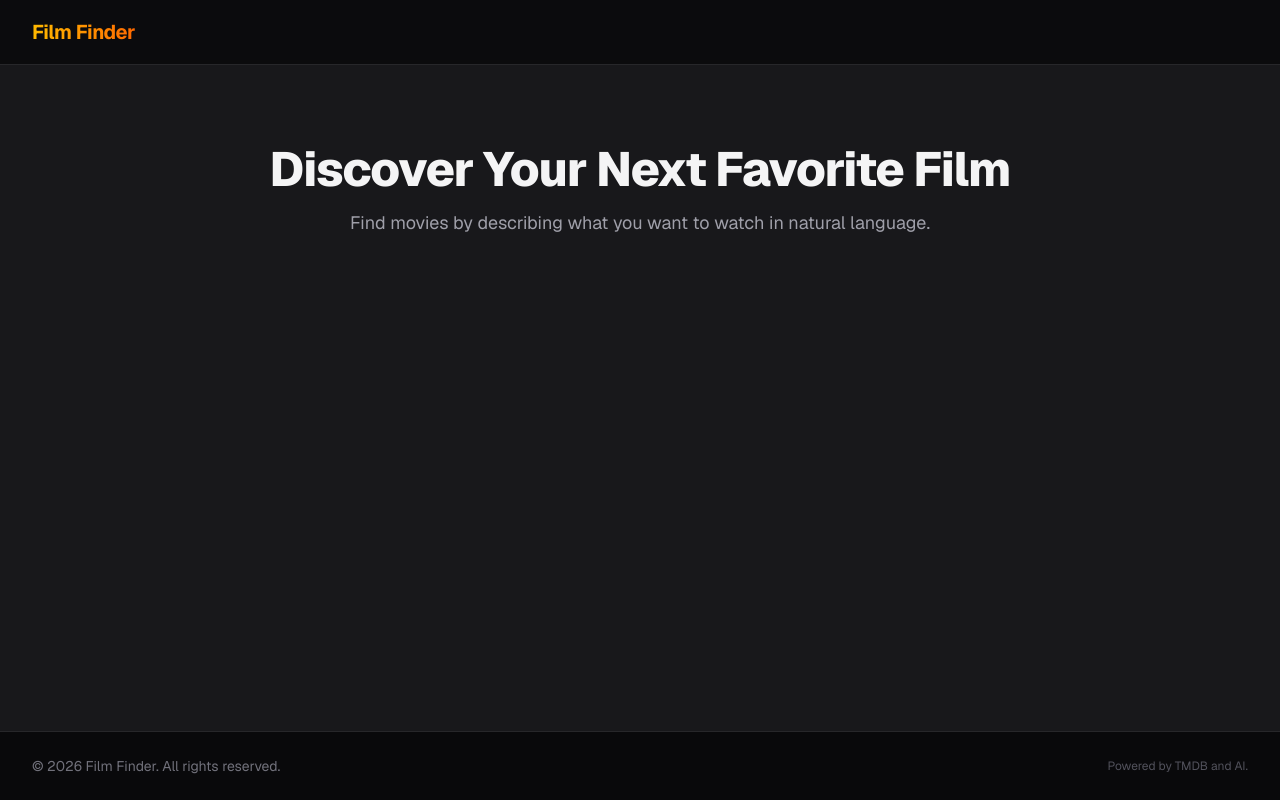
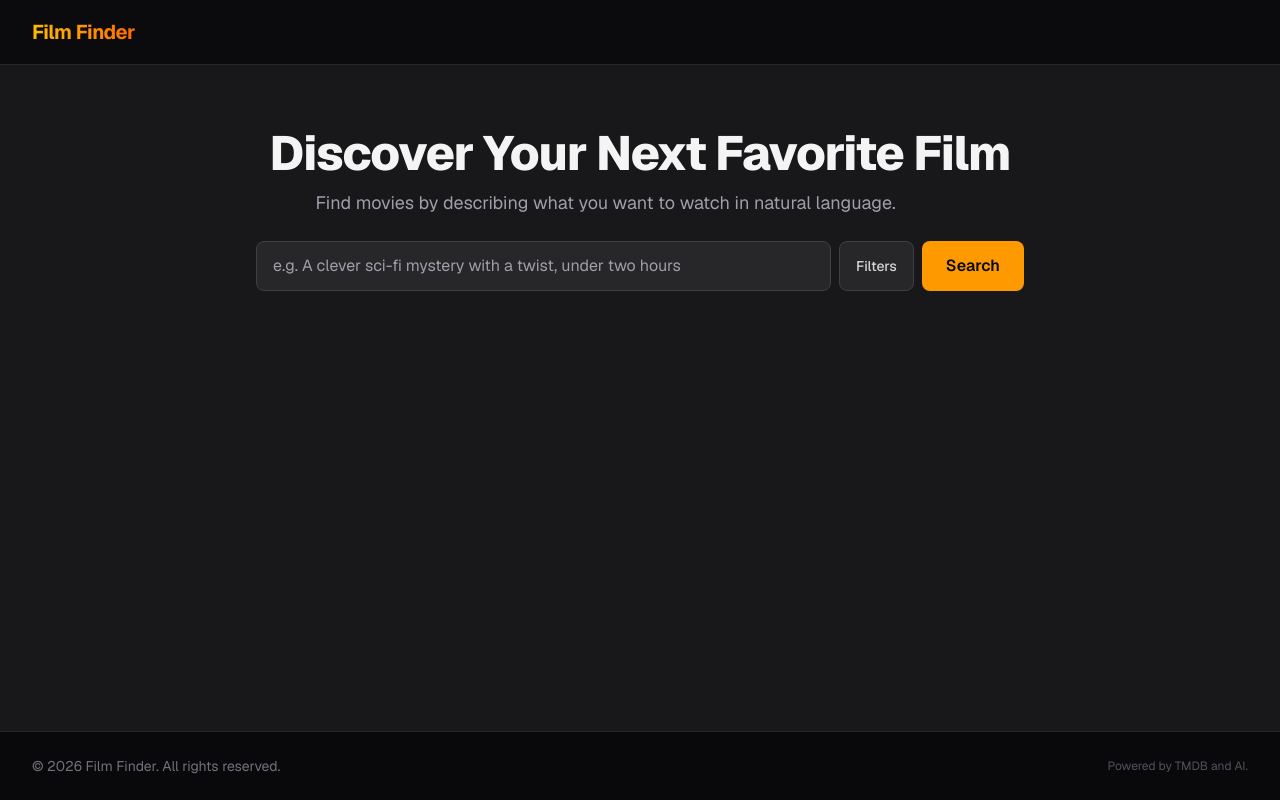
Before and after one commit to RusKZUV/film-finder, a Next.js app: page / in a window 1280 px wide. Built offline with nearby package versions, Linux system fonts and the light colour scheme.

Commit message:
Implement SearchUI with natural-language SearchBar and collapsible FilterPanel

```diff
--- a/app/page.tsx
+++ b/app/page.tsx
@@ -1,15 +1,20 @@
 import Layout from "@/components/Layout";
+import SearchBar from "@/components/SearchBar";
 
 export default function Home() {
   return (
     <Layout>
-      <div className="flex flex-col items-center justify-center py-12 text-center">
-        <h1 className="text-4xl font-extrabold tracking-tight sm:text-5xl text-zinc-100">
-          Discover Your Next Favorite Film
-        </h1>
-        <p className="mt-4 max-w-2xl text-lg text-zinc-400">
-          Find movies by describing what you want to watch in natural language.
-        </p>
+      <div className="flex flex-col items-center justify-center py-8 text-center space-y-6">
+        <div>
+          <h1 className="text-4xl font-extrabold tracking-tight sm:text-5xl text-zinc-100">
+            Discover Your Next Favorite Film
+          </h1>
+          <p className="mt-3 max-w-2xl text-lg text-zinc-400">
+            Find movies by describing what you want to watch in natural language.
+          </p>
+        </div>
+
+        <SearchBar />
       </div>
     </Layout>
   );
--- /dev/null
+++ b/components/FilterPanel.tsx
@@ -0,0 +1,134 @@
+"use client";
+
+import React from "react";
+import { SearchFilters } from "@/types/search";
+
+const COMMON_GENRES = [
+  "Action",
+  "Adventure",
+  "Animation",
+  "Comedy",
+  "Crime",
+  "Documentary",
+  "Drama",
+  "Family",
+  "Fantasy",
+  "History",
+  "Horror",
+  "Music",
+  "Mystery",
+  "Romance",
+  "Science Fiction",
+  "Thriller",
+  "War",
+  "Western",
+];
+
+interface FilterPanelProps {
+  filters: SearchFilters;
+  onChange: (filters: SearchFilters) => void;
+}
+
+export default function FilterPanel({ filters, onChange }: FilterPanelProps) {
+  const toggleGenre = (genre: string) => {
+    const nextGenres = filters.genres.includes(genre)
+      ? filters.genres.filter((g) => g !== genre)
+      : [...filters.genres, genre];
+    onChange({ ...filters, genres: nextGenres });
+  };
+
+  return (
+    <div className="bg-zinc-800/80 border border-zinc-700/80 rounded-lg p-5 space-y-4">
+      <div>
+        <label className="block text-sm font-medium text-zinc-300 mb-2">
+          Genres
+        </label>
+        <div className="flex flex-wrap gap-2">
+          {COMMON_GENRES.map((genre) => {
+            const isSelected = filters.genres.includes(genre);
+            return (
+              <button
+                key={genre}
+                type="button"
+                onClick={() => toggleGenre(genre)}
+                className={`px-3 py-1 text-xs rounded-full border transition-colors ${
+                  isSelected
+                    ? "bg-amber-500 text-zinc-950 border-amber-500 font-semibold"
+                    : "bg-zinc-900/60 text-zinc-300 border-zinc-700 hover:border-zinc-500"
+                }`}
+              >
+                {genre}
+              </button>
+            );
+          })}
+        </div>
+      </div>
+
+      <div className="grid grid-cols-1 sm:grid-cols-3 gap-4">
+        <div>
+          <label htmlFor="year-from" className="block text-sm font-medium text-zinc-300 mb-1">
+            Year From
+          </label>
+          <input
+            id="year-from"
+            type="number"
+            min="1900"
+            max="2030"
+            placeholder="e.g. 2000"
+            value={filters.yearFrom ?? ""}
+            onChange={(e) =>
+              onChange({
+                ...filters,
+                yearFrom: e.target.value ? Number(e.target.value) : undefined,
+              })
+            }
+            className="w-full px-3 py-2 bg-zinc-900 border border-zinc-700 rounded-md text-zinc-100 placeholder-zinc-500 text-sm focus:outline-none focus:ring-1 focus:ring-amber-500"
+          />
+        </div>
+
+        <div>
+          <label htmlFor="year-to" className="block text-sm font-medium text-zinc-300 mb-1">
+            Year To
+          </label>
+          <input
+            id="year-to"
+            type="number"
+            min="1900"
+            max="2030"
+            placeholder="e.g. 2026"
+            value={filters.yearTo ?? ""}
+            onChange={(e) =>
+              onChange({
+                ...filters,
+                yearTo: e.target.value ? Number(e.target.value) : undefined,
+              })
+            }
+            className="w-full px-3 py-2 bg-zinc-900 border border-zinc-700 rounded-md text-zinc-100 placeholder-zinc-500 text-sm focus:outline-none focus:ring-1 focus:ring-amber-500"
+          />
+        </div>
+
+        <div>
+          <label htmlFor="min-rating" className="block text-sm font-medium text-zinc-300 mb-1">
+            Minimum Rating (0 - 10)
+          </label>
+          <input
+            id="min-rating"
+            type="number"
+            min="0"
+            max="10"
+            step="0.5"
+            placeholder="e.g. 7.5"
+            value={filters.minRating ?? ""}
+            onChange={(e) =>
+              onChange({
+                ...filters,
+                minRating: e.target.value ? Number(e.target.value) : undefined,
+              })
+            }
+            className="w-full px-3 py-2 bg-zinc-900 border border-zinc-700 rounded-md text-zinc-100 placeholder-zinc-500 text-sm focus:outline-none focus:ring-1 focus:ring-amber-500"
+          />
+        </div>
+      </div>
+    </div>
+  );
+}
--- /dev/null
+++ b/components/SearchBar.tsx
@@ -0,0 +1,100 @@
+"use client";
+
+import React, { useState } from "react";
+import FilterPanel from "./FilterPanel";
+import { SearchFilters, SearchRequestPayload } from "@/types/search";
+
+interface SearchBarProps {
+  onSearch?: (payload: SearchRequestPayload) => void;
+  isLoading?: boolean;
+}
+
+export default function SearchBar({ onSearch, isLoading = false }: SearchBarProps) {
+  const [query, setQuery] = useState("");
+  const [showFilters, setShowFilters] = useState(false);
+  const [errorMessage, setErrorMessage] = useState("");
+  const [filters, setFilters] = useState<SearchFilters>({
+    genres: [],
+    yearFrom: undefined,
+    yearTo: undefined,
+    minRating: undefined,
+  });
+
+  const handleSubmit = (e: React.FormEvent) => {
+    e.preventDefault();
+    const trimmed = query.trim();
+    if (!trimmed) {
+      setErrorMessage("Please enter a movie description or keywords to search.");
+      return;
+    }
+    setErrorMessage("");
+
+    const payload: SearchRequestPayload = {
+      query: trimmed,
+      filters,
+      limit: 20,
+    };
+
+    if (onSearch) {
+      onSearch(payload);
+    } else {
+      fetch("/api/search", {
+        method: "POST",
+        headers: { "Content-Type": "application/json" },
+        body: JSON.stringify(payload),
+      }).catch((err) => console.error("Search request error:", err));
+    }
+  };
+
+  return (
+    <div className="w-full max-w-3xl mx-auto space-y-4">
+      <form onSubmit={handleSubmit} className="space-y-3">
+        <div className="relative flex flex-col sm:flex-row gap-2">
+          <label htmlFor="movie-search-input" className="sr-only">
+            Search movies in natural language
+          </label>
+          <input
+            id="movie-search-input"
+            type="text"
+            value={query}
+            onChange={(e) => {
+              setQuery(e.target.value);
+              if (errorMessage) setErrorMessage("");
+            }}
+            placeholder="e.g. A clever sci-fi mystery with a twist, under two hours"
+            className="flex-1 px-4 py-3 bg-zinc-800 border border-zinc-700 rounded-lg text-zinc-100 placeholder-zinc-400 focus:outline-none focus:ring-2 focus:ring-amber-500"
+            disabled={isLoading}
+          />
+          <button
+            type="button"
+            onClick={() => setShowFilters((prev) => !prev)}
+            aria-expanded={showFilters}
+            aria-controls="filter-panel"
+            className="px-4 py-3 bg-zinc-800 hover:bg-zinc-700 border border-zinc-700 rounded-lg text-sm text-zinc-300 font-medium transition-colors"
+          >
+            {showFilters ? "Hide Filters" : "Filters"}
+          </button>
+          <button
+            type="submit"
+            disabled={isLoading}
+            className="px-6 py-3 bg-amber-500 hover:bg-amber-600 disabled:opacity-50 text-zinc-950 font-semibold rounded-lg transition-colors"
+          >
+            {isLoading ? "Searching..." : "Search"}
+          </button>
+        </div>
+
+        {errorMessage && (
+          <p role="alert" className="text-sm text-rose-400">
+            {errorMessage}
+          </p>
+        )}
+      </form>
+
+      {showFilters && (
+        <div id="filter-panel">
+          <FilterPanel filters={filters} onChange={setFilters} />
+        </div>
+      )}
+    </div>
+  );
+}
--- /dev/null
+++ b/types/search.ts
@@ -0,0 +1,16 @@
+export interface SearchFilters {
+  genres: string[];
+  yearFrom?: number;
+  yearTo?: number;
+  minRating?: number;
+  language?: string;
+  runtimeMin?: number;
+  runtimeMax?: number;
+  movieType?: string;
+}
+
+export interface SearchRequestPayload {
+  query: string;
+  filters?: SearchFilters;
+  limit?: number;
+}
```
Also changed, not shown: 1 other file (tests, documents, lock files or other folders).
